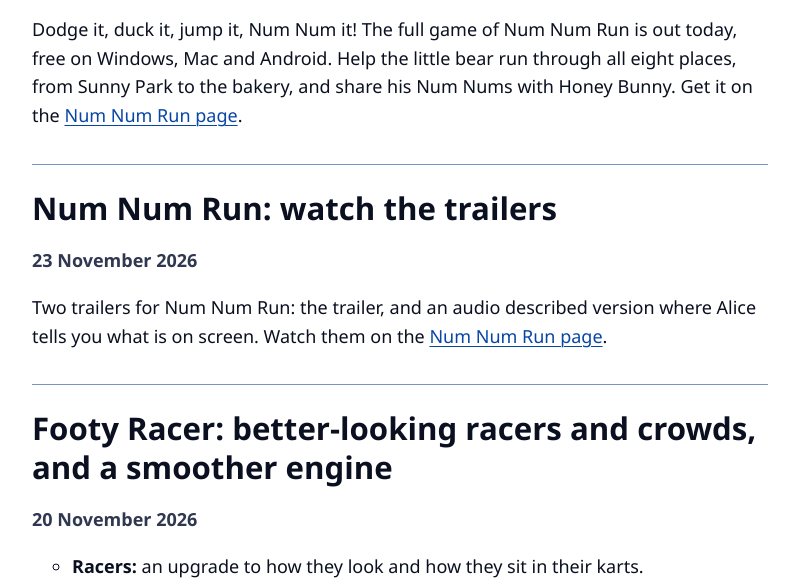
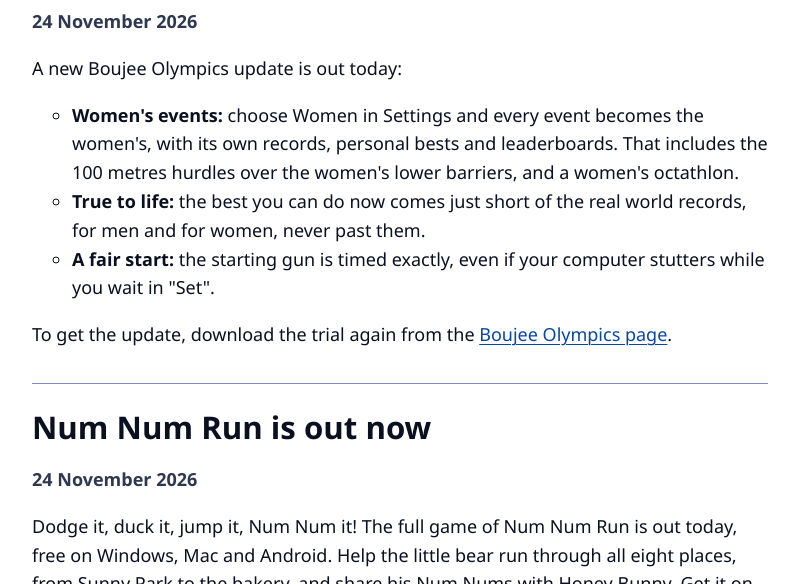
Before and after one commit to pdexinthelab/playtoenjoytitans, a plain HTML site: page news.html in a window 1280 px wide. Shown: the part 637-1221 px from the top of the page, without its empty margins (48-847 px from the left). Drawn offline with Linux system fonts and the light colour scheme.

Commit message:
Boujee Olympics: women's events, true-to-life limits and a fair start (news, trial note, last updated)
Co-Authored-By: Claude Opus 5.5 <noreply@anthropic.com>

```diff
--- a/news.html
+++ b/news.html
@@ -57,6 +57,19 @@
           <h2>The Num Num Song music video</h2>
           <p><time datetime="2026-11-25">25 November 2026</time></p>
           <p>To celebrate the launch of Num Num Run, Blind and Boujee proudly presents the caramel bear, in the Num Num Song music video! Watch it on the <a href="num-num-run.html#song-heading">Num Num Run page</a>.</p>
+        </article>
+      </li>
+      <li>
+        <article>
+          <h2>Boujee Olympics: women's events, and as fast as the real thing</h2>
+          <p><time datetime="2026-11-24">24 November 2026</time></p>
+          <p>A new Boujee Olympics update is out today:</p>
+          <ul>
+            <li><strong>Women's events:</strong> choose Women in Settings and every event becomes the women's, with its own records, personal bests and leaderboards. That includes the 100 metres hurdles over the women's lower barriers, and a women's octathlon.</li>
+            <li><strong>True to life:</strong> the best you can do now comes just short of the real world records, for men and for women, never past them.</li>
+            <li><strong>A fair start:</strong> the starting gun is timed exactly, even if your computer stutters while you wait in "Set".</li>
+          </ul>
+          <p>To get the update, download the trial again from the <a href="boujee-olympics.html#downloads-heading">Boujee Olympics page</a>.</p>
         </article>
       </li>
       <li>
```
Also changed, not shown: boujee-olympics.html (+2 -2 lines).
